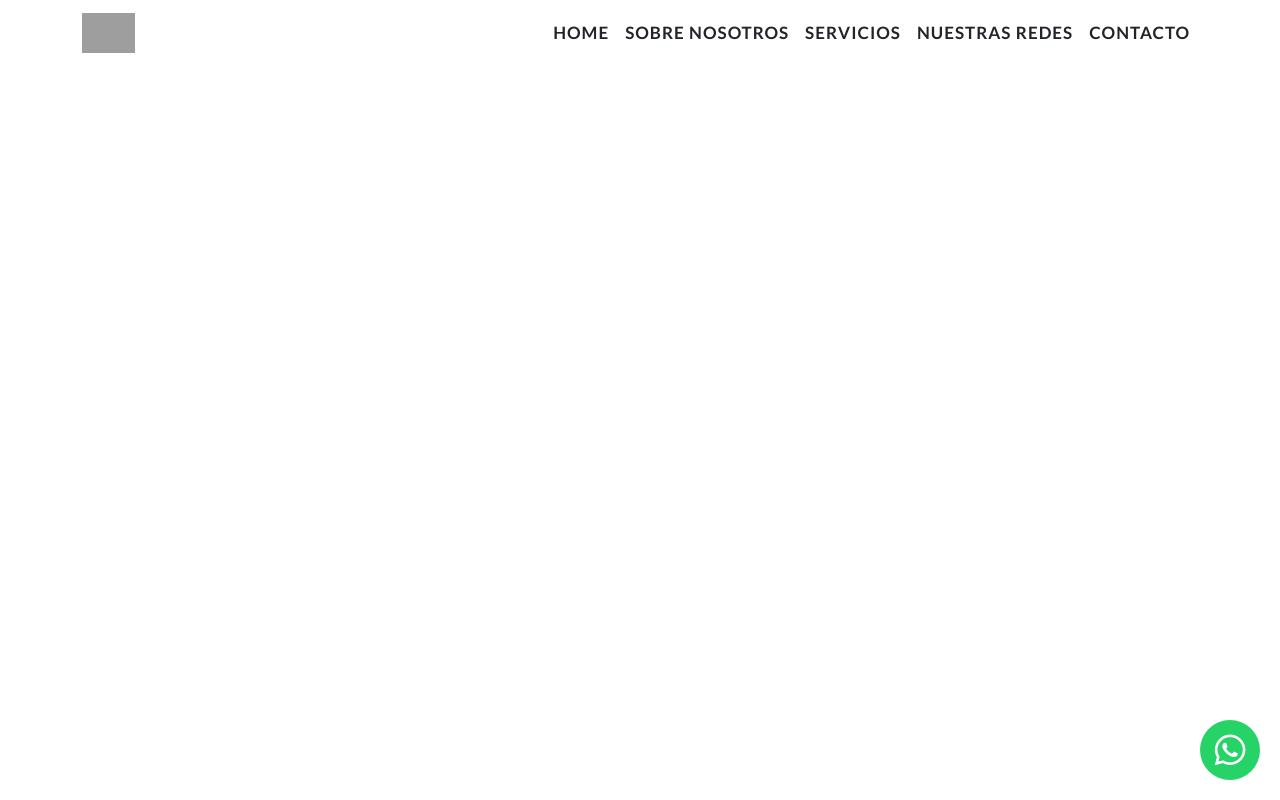
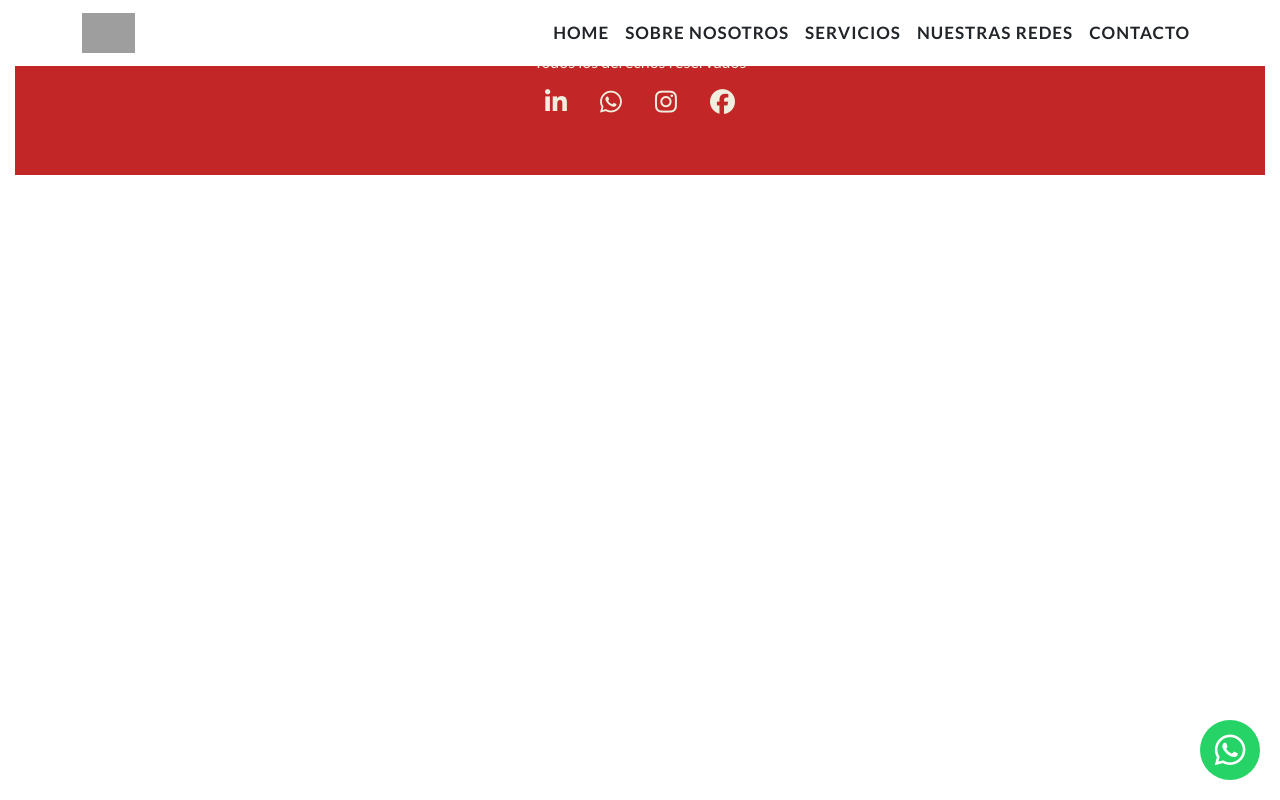
Before and after one commit to mariap99/CORPAL_SA, a plain HTML site: page contacto.html in a window 1280 px wide. Drawn offline with nearby package versions, Linux system fonts and the light colour scheme; grey boxes are pictures that could not be loaded.

Commit message:
footer nuevas secciones

```diff
--- a/contacto.html
+++ b/contacto.html
@@ -45,6 +45,24 @@
         </div>
     </nav>
 
+    <footer>
+        <div class="container">
+            <div class="row">
+              <div class="col-lg-12">
+                <div class="footer-content text-center">
+                  <p>Todos los derechos reservados</p>
+                  <p class="redes">
+                    <i class="fa-brands fa-linkedin-in"></i>
+                    <i class="fa-brands fa-whatsapp"></i>
+                    <i class="fa-brands fa-instagram"></i>
+                    <i class="fa-brands fa-facebook"></i>
+                  </p>
+                </div>
+              </div>
+            </div>
+          </div>
+    </footer>
+
     <script src="https://cdnjs.cloudflare.com/ajax/libs/jquery/3.6.0/jquery.min.js"></script>
     <script src="https://cdn.jsdelivr.net/npm/bootstrap@5.3.3/dist/js/bootstrap.bundle.min.js" integrity="sha384-YvpcrYf0tY3lHB60NNkmXc5s9fDVZLESaAA55NDzOxhy9GkcIdslK1eN7N6jIeHz" crossorigin="anonymous"></script>
 
```
Also changed, not shown: nosotros.html (+18 -0 lines), servicios.html (+18 -0 lines).
